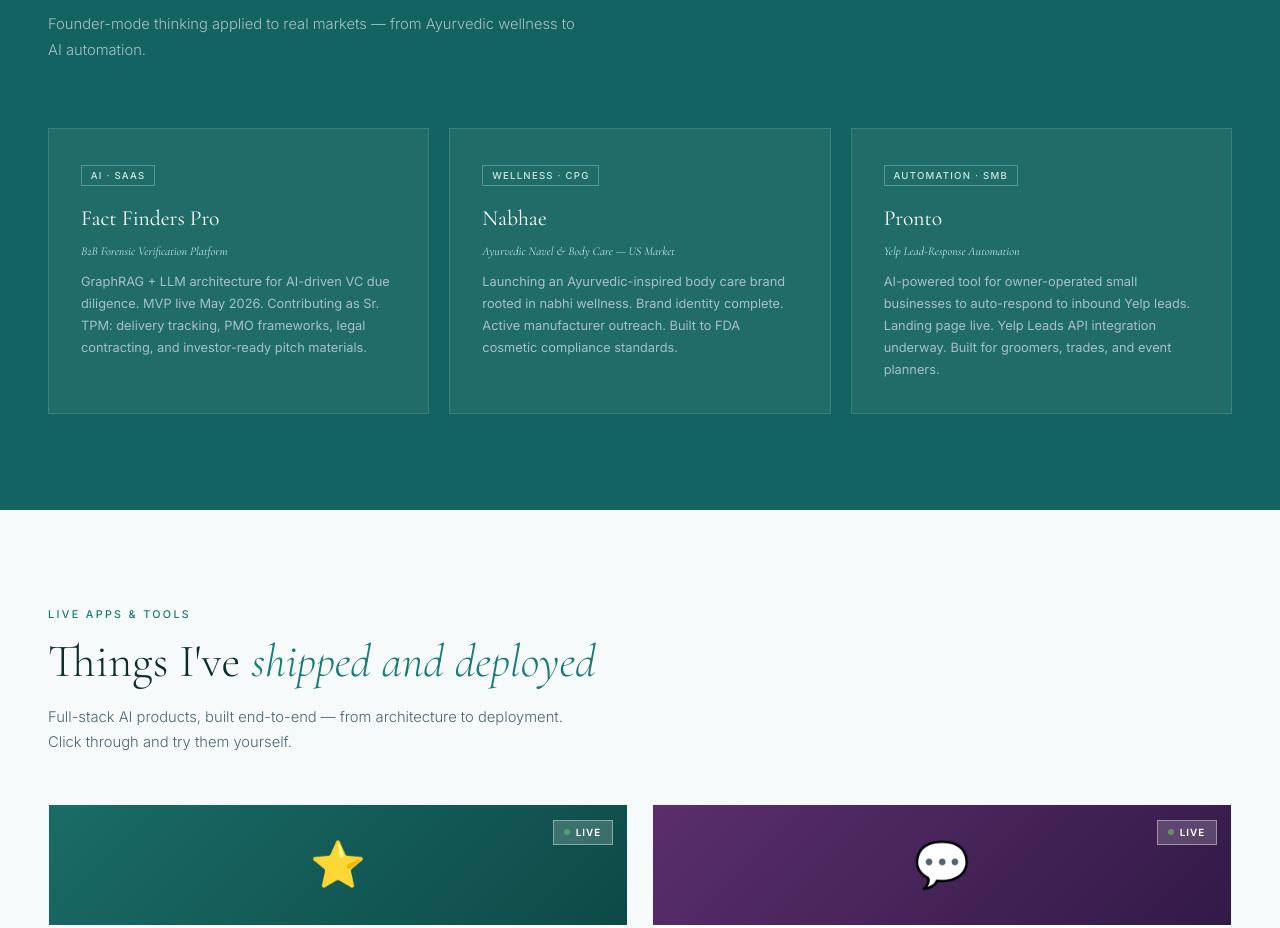
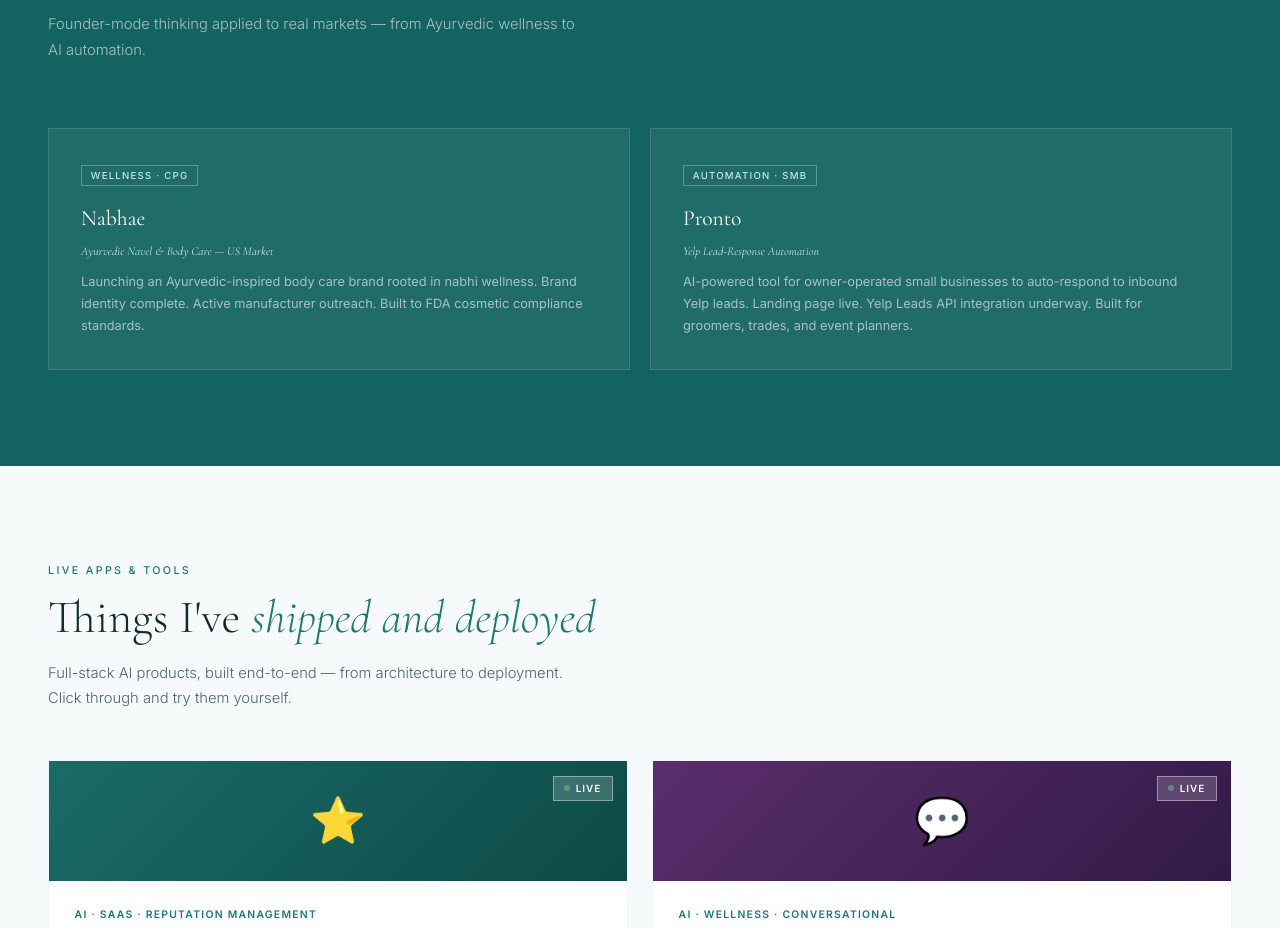
Before and after one commit to PritaS/portfolio, a plain HTML site: page index.html in a window 1280 px wide. Shown: the part 5385-6313 px from the top of the page. Drawn offline with nearby package versions, Linux system fonts and the light colour scheme.

Commit message:
Add files via upload

```diff
--- a/index.html
+++ b/index.html
@@ -753,12 +753,6 @@ footer{
     </div>
     <div class="ventures-grid fade-up">
       <div class="venture-card">
-        <span class="venture-badge">AI · SaaS</span>
-        <div class="venture-title">Fact Finders Pro</div>
-        <div class="venture-subtitle">B2B Forensic Verification Platform</div>
-        <p class="venture-desc">GraphRAG + LLM architecture for AI-driven VC due diligence. MVP live May 2026. Contributing as Sr. TPM: delivery tracking, PMO frameworks, legal contracting, and investor-ready pitch materials.</p>
-      </div>
-      <div class="venture-card">
         <span class="venture-badge">Wellness · CPG</span>
         <div class="venture-title">Nabhae</div>
         <div class="venture-subtitle">Ayurvedic Navel &amp; Body Care — US Market</div>
```
